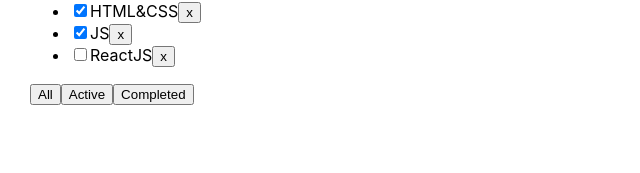
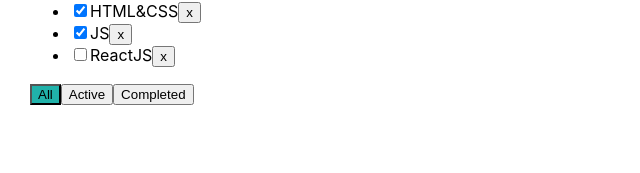
Before and after one commit to ElenaWebDev984/todolist-03-Igor, a React (Vite) app: page / in a window 1280 px wide. Shown: the part 127-300 px from the top of the page, without its empty margins (0-640 px from the left). Built offline with nearby package versions, Linux system fonts and the light colour scheme.

Commit message:
add activeFilter for Btn

```diff
--- a/src/App.css
+++ b/src/App.css
@@ -14,3 +14,7 @@
 .errorMessage {
     color: red;
 }
+
+.activeFilter {
+    background-color: lightseagreen;
+}
--- a/src/Button.tsx
+++ b/src/Button.tsx
@@ -1,12 +1,17 @@
 type Props = {
-  title: string
-  onClick?: () => void
+    title: string
+    onClick?: () => void
+    className?: string
 }
 
-export const Button = ({ title, onClick }: Props) => {
+export const Button = ({title, onClick, className}: Props) => {
     const onClickHandler = () => {
         onClick()
     }
 
-  return <button onClick={onClickHandler}>{title}</button>
+    return <button className={className}
+                   onClick={onClickHandler}
+    >
+        {title}
+    </button>
 }
--- a/src/TodolistItem.tsx
+++ b/src/TodolistItem.tsx
@@ -23,6 +23,7 @@
 
     const [newTitle, setNewTitle] = useState('')
     const [error, setError] = useState<string | null>(null)
+    const [filter, setFilter] = useState<FilterValues>('all')
 
     const mappedTasks = tasks.map(task => {
         const deleteTaskHandler = (taskId: string) => deleteTask(taskId)
@@ -46,8 +47,9 @@
     })
 
 
-    const changeFilterHandler = (value: FilterValues) => {
-        changeFilter(value)
+    const changeFilterHandler = (filter: FilterValues) => {
+        changeFilter(filter)
+        setFilter(filter)
     }
 
     const onChangeHandler = (e: ChangeEvent<HTMLInputElement>) => {
@@ -95,13 +97,16 @@
                 </ul>
             )}
             <div>
-                <Button title={'All'}
+                <Button className={filter === 'all' ? 'activeFilter' : ''}
+                        title={'All'}
                         onClick={() => changeFilterHandler('all')}
                 />
-                <Button title={'Active'}
+                <Button className={filter === 'active' ? 'activeFilter' : ''}
+                        title={'Active'}
                         onClick={() => changeFilterHandler('active')}
                 />
-                <Button title={'Completed'}
+                <Button className={filter === 'completed' ? 'activeFilter' : ''}
+                        title={'Completed'}
                         onClick={() => changeFilterHandler('completed')}
                 />
             </div>
```
